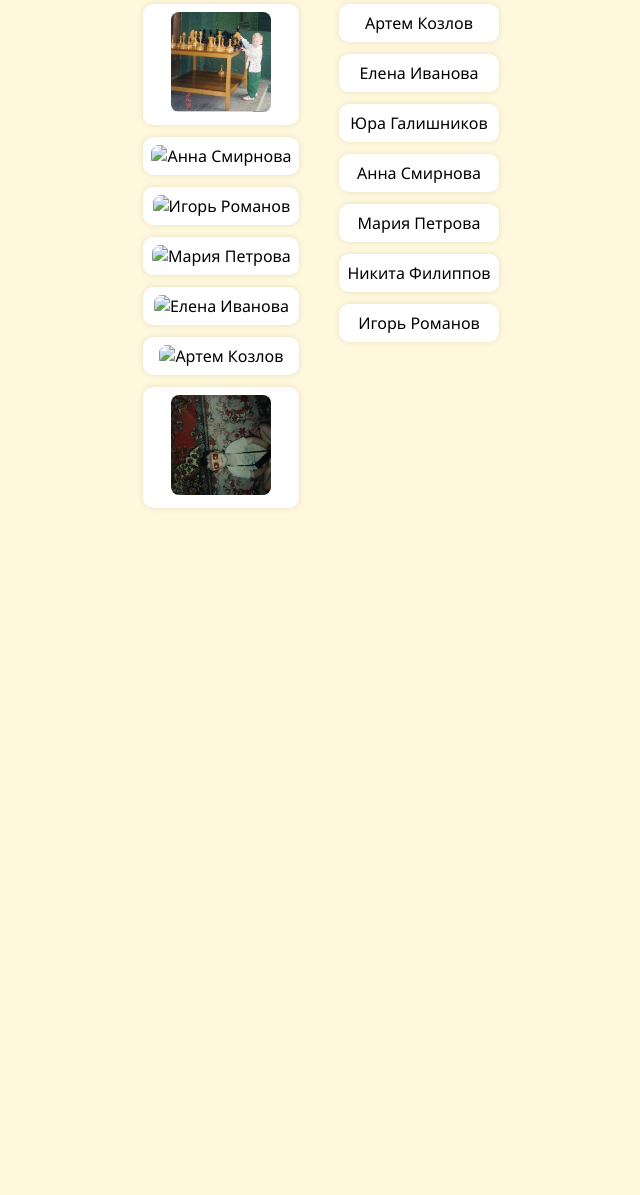
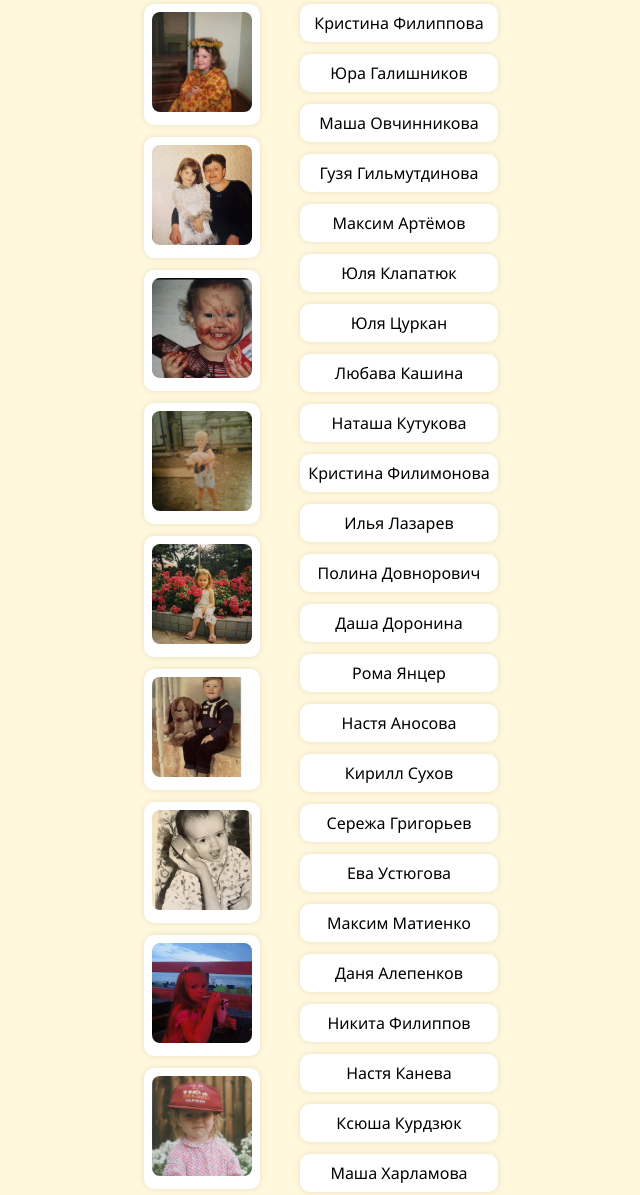
Before and after one commit to nktflppv/match_name_photo, a plain HTML site: page index.html in a window 1280 px wide. Shown: the part 136-1331 px from the top of the page, without its empty margins (319-959 px from the left). Before the commit the page ends 800 px from the top, so only its background shows below. Drawn offline with Linux system fonts and the light colour scheme.

Commit message:
Update index.html

```diff
--- a/index.html
+++ b/index.html
@@ -61,15 +61,37 @@
 <p id="message"></p>
 <script>
   const inputFolder = 'input_photos';
-  const people = [
-    "Юра Галишников",
-    "Никита Филиппов",
-    "Анна Смирнова",
-    "Елена Иванова",
-    "Игорь Романов",
-    "Мария Петрова",
-    "Артем Козлов"
+  const imageFilenames = [
+    "Юра Галишников.jpeg",
+    "Юля Цуркан.jpeg",
+    "Юля Клапатюк.jpeg",
+    "Сережа Григорьев.jpeg",
+    "Рома Янцер.jpeg",
+    "Полина Довнорович.jpeg",
+    "Никита Филиппов.jpeg",
+    "Наташа Кутукова.jpeg",
+    "Настя Канева.jpeg",
+    "Настя Аносова.jpeg",
+    "Маша Харламова.jpeg",
+    "Маша Овчинникова.jpeg",
+    "Максим Матиенко.jpeg",
+    "Максим Артёмов.jpeg",
+    "Любава Кашина.jpeg",
+    "Ксюша Курдзюк.jpeg",
+    "Кристина Филиппова.jpeg",
+    "Кристина Филимонова.jpeg",
+    "Кирилл Сухов.jpeg",
+    "Илья Лазарев.jpeg",
+    "Ева Устюгова.jpeg",
+    "Даша Доронина.jpeg",
+    "Даня Алепенков.jpeg",
+    "Гузя Гильмутдинова.jpeg",
+    "Вика Инькова.jpeg",
+    "Ариша Панчул.jpeg",
+    "Алёна Третьякова.jpeg"
   ];
+
+  const people = imageFilenames.map(name => name.replace(/\.jpe?g$/i, ''));
 
   const photos = document.getElementById('photos');
   const names = document.getElementById('names');
```
